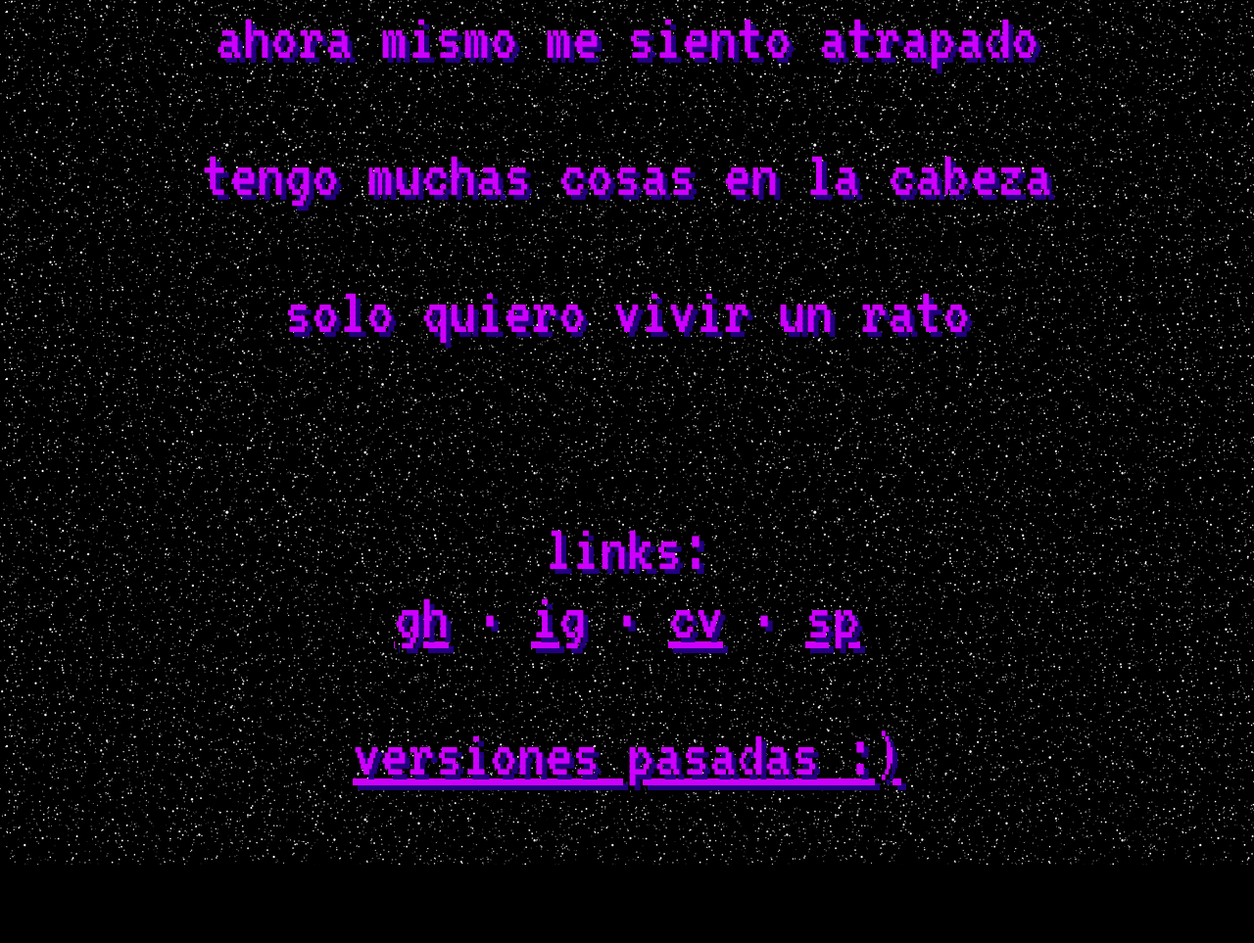
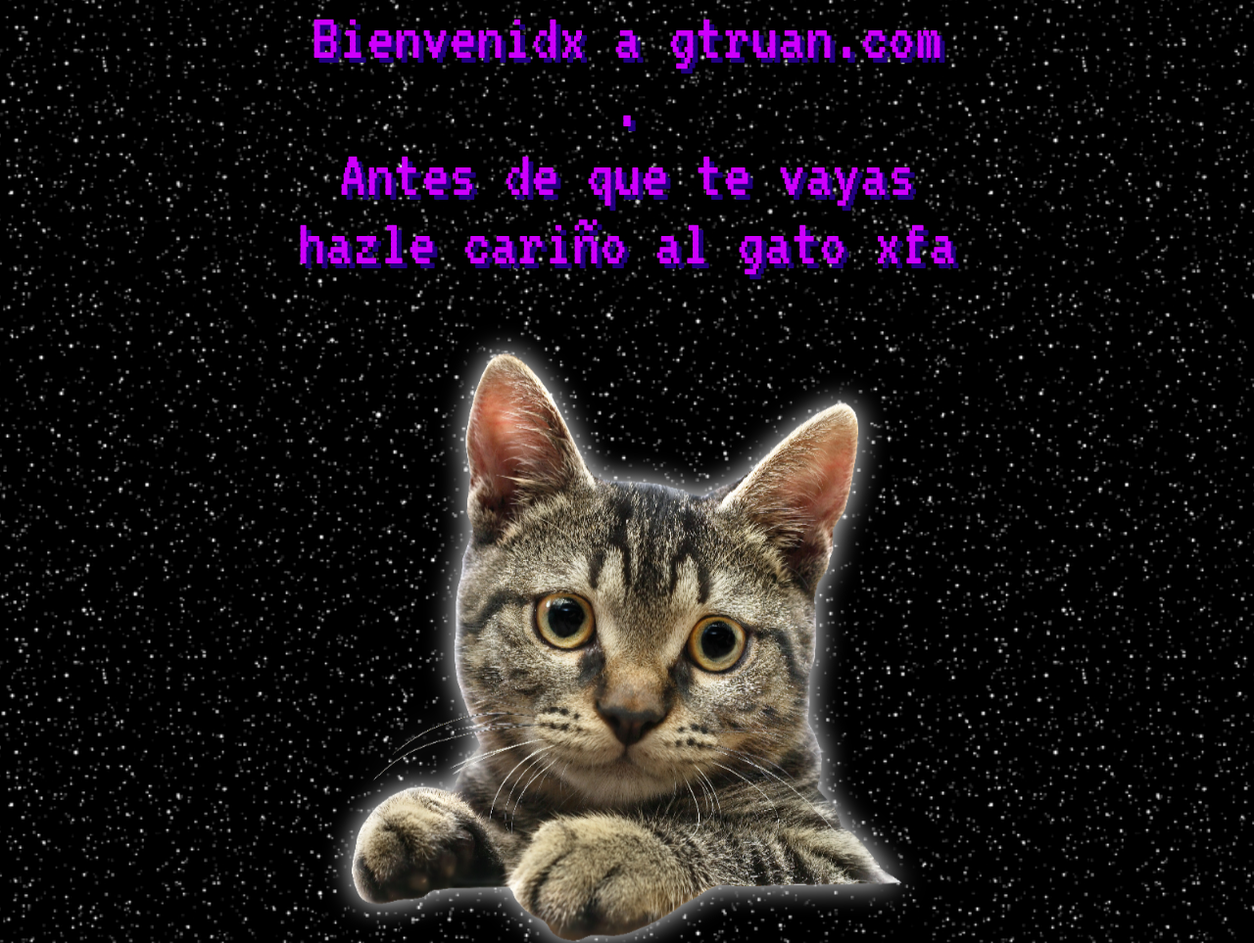
Before and after one commit to Gtruaan/Gtruaan.github.io, a plain HTML site: page index.html in a window 1280 px wide. Shown: the part 265-1228 px from the top of the page at 98% size. Before the commit the page ends 1148 px from the top, so only its background shows below. Drawn offline with Linux system fonts and the light colour scheme.

Commit message:
add: cat

```diff
--- a/index.html
+++ b/index.html
@@ -1,5 +1,5 @@
 <!DOCTYPE html>
-<html lang="en">
+<html lang="es">
   <head>
     <title>virus!!!</title>
     <link rel="stylesheet" href="style.css" />
@@ -18,12 +18,15 @@
   <body>
     <main>
         <p class="description-text">
-          ahora mismo me siento atrapado<br></p>
-        <p class="description-text">
-          tengo muchas cosas en la cabeza <br></p>
-        <p class="description-text">
-          solo quiero vivir un rato </p>
-        <br><br>
+          Bienvenidx a gtruan.com
+          <br>.<br>
+          Antes de que te vayas<br>
+          hazle cariño al gato xfa
+        </p>
+
+        <img src="assets/cat.png" id="cat-image">
+
+        <!-- links -->
         <p class="description-text">
           links:
           <br>
@@ -34,12 +37,15 @@
           <a href="assets/resume.pdf" target="_blank">cv</a>
           ·
           <a href="https://open.spotify.com/user/212npf6tf66bjg3i6wadsjvaa?si=5396e0a978474f10" target="_blank">sp</a>
-          <br><br>
+          <br>
           <a href="past/index.html">versiones pasadas :)</a>
         </p>
 
-
-
+        <!-- meoooooow -->
+        <script>
+          let meowdio = new Audio("assets/meow.mp3");
+          document.getElementById("cat-image").onclick = () => meowdio.play();
+        </script>
     </main>
   </body>
 </html>
--- a/style.css
+++ b/style.css
@@ -8,7 +8,7 @@
 body {
     background-color: var(--bg-color);
     background-image: url("assets/bg.jpg");
-    background-size: 600px;
+    background-size: 1000px;
     background-repeat: repeat;
 
     font-family: "VT323";
@@ -25,8 +25,18 @@ main {
     margin-right: 15%;;
 }
 
-#gtruan-image {
-    max-height: 500px;
+.description-text, a:link, a:visited {
+    font-size: 70px;
+    color: var(--text-color);
+
+    text-shadow: 5px 5px var(--text-shadow);
+}
+
+#cat-image {
+    max-height: 600px;
+    -webkit-filter: drop-shadow(0px 0px 14px var(--gtruan-glow));
+    filter: drop-shadow(0px 0px 14px var(--gtruan-glow));
+
 
     animation-name: floating;
     animation-duration: 3s;
@@ -34,23 +44,8 @@ main {
     animation-timing-function: ease-in-out;
 }
 
-.description-text, a:link, a:visited {
-    font-size: 70px;
-    color: var(--text-color);
-
-    text-shadow: 5px 5px var(--text-shadow);
-}
-
-
-
-#emoji-image {
-    max-height: 500px;
-    -webkit-filter: drop-shadow(0px 0px 14px var(--gtruan-glow));
-    filter: drop-shadow(0px 0px 14px var(--gtruan-glow));
-}
-
 @keyframes floating {
     0% { transform: translate(0,  0px); }
-    50%  { transform: translate(0, 20px) rotate(2deg); }
-    100%   { transform: translate(0, 0px) rotate(0deg); }
+    50%  { transform: translate(0, 10px); }
+    100%   { transform: translate(0, 0px); }
 }
```
Also changed, not shown: 404.html (added, +13 -0 lines), assets/cat.png (added), 2 other files.
